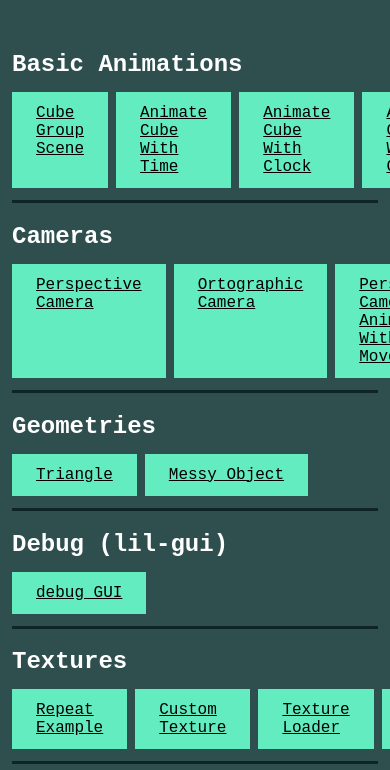
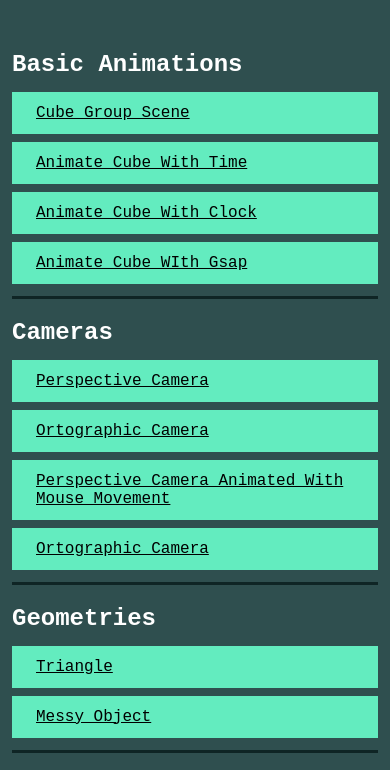
Before and after one commit to LeonardoRick/threejs-basics, a website built with webpack: page src/index.html in a window 390 px wide. Shown: the part 61-831 px from the top of the page. Built offline with nearby package versions, Linux system fonts and the light colour scheme.

Commit message:
fix responsiveness and three js being imported multiple times

```diff
--- a/bundler/webpack.common.js
+++ b/bundler/webpack.common.js
@@ -20,11 +20,6 @@ module.exports = {
         path: path.resolve(__dirname, '../dist'),
     },
     devtool: 'source-map',
-    optimization: {
-        splitChunks: {
-            chunks: 'all',
-        },
-    },
     plugins: [
         new CopyWebpackPlugin({
             patterns: [{ from: path.resolve(__dirname, '../static') }],
--- a/src/style.css
+++ b/src/style.css
@@ -1,7 +1,6 @@
 body,
 html {
     margin: 0;
-    overflow: hidden;
     background-color: darkslategray;
     color: white;
     font-family: "Courier New", Courier, monospace;
@@ -40,9 +39,21 @@ a:hover {
     display: flex;
     gap: 8px;
 }
+
 #routes {
     padding: 12px;
     flex: 1;
-    /* overflow-y: auto; */
-    padding-bottom: 200px;
 }
+
+@media screen and (max-width: 576px) {
+    .group-container .child-routes {
+        flex-direction: column;
+    }
+}
+
+@media screen and (max-width: 1200px) {
+    body,
+    html {
+        overflow: auto;
+    }
+}
```
